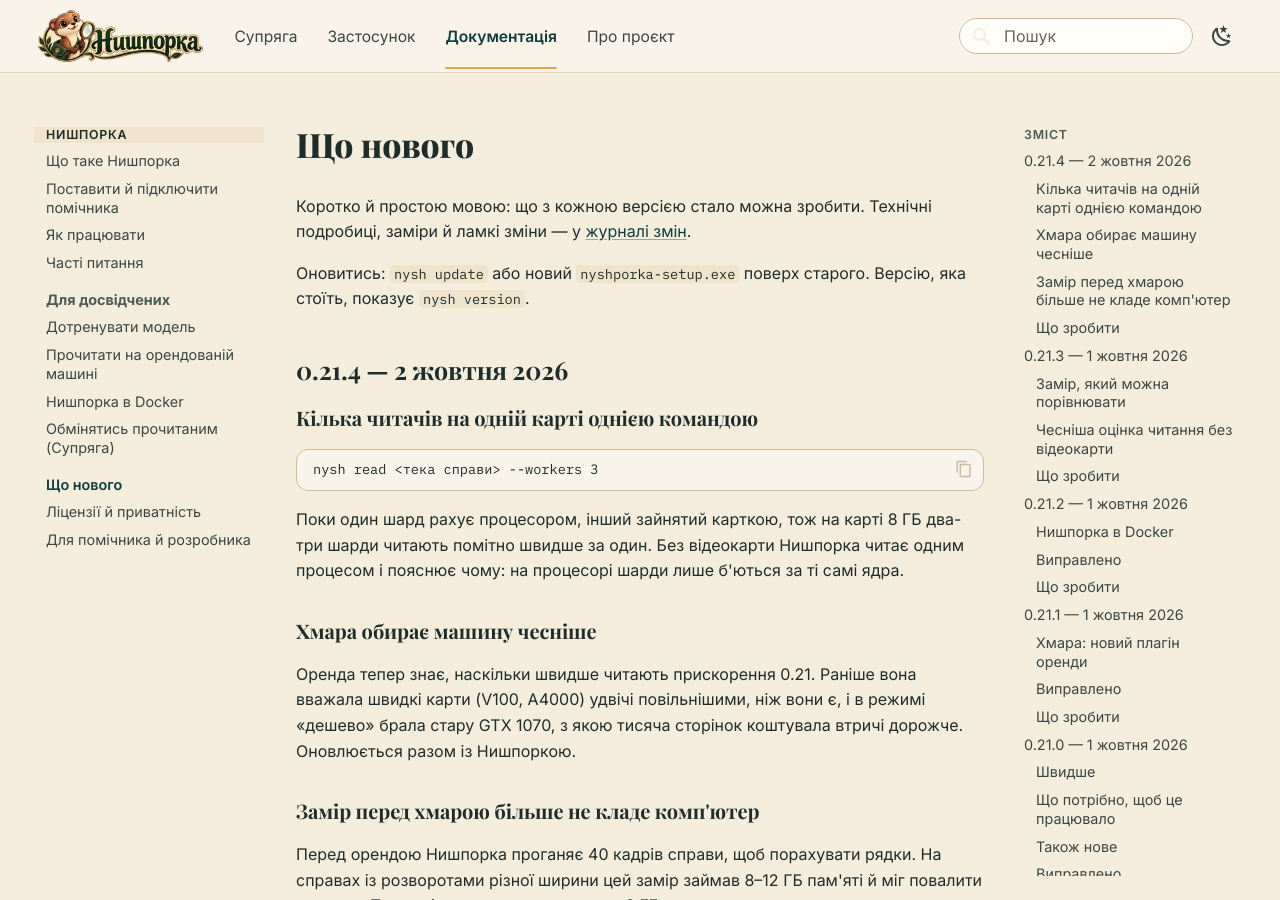
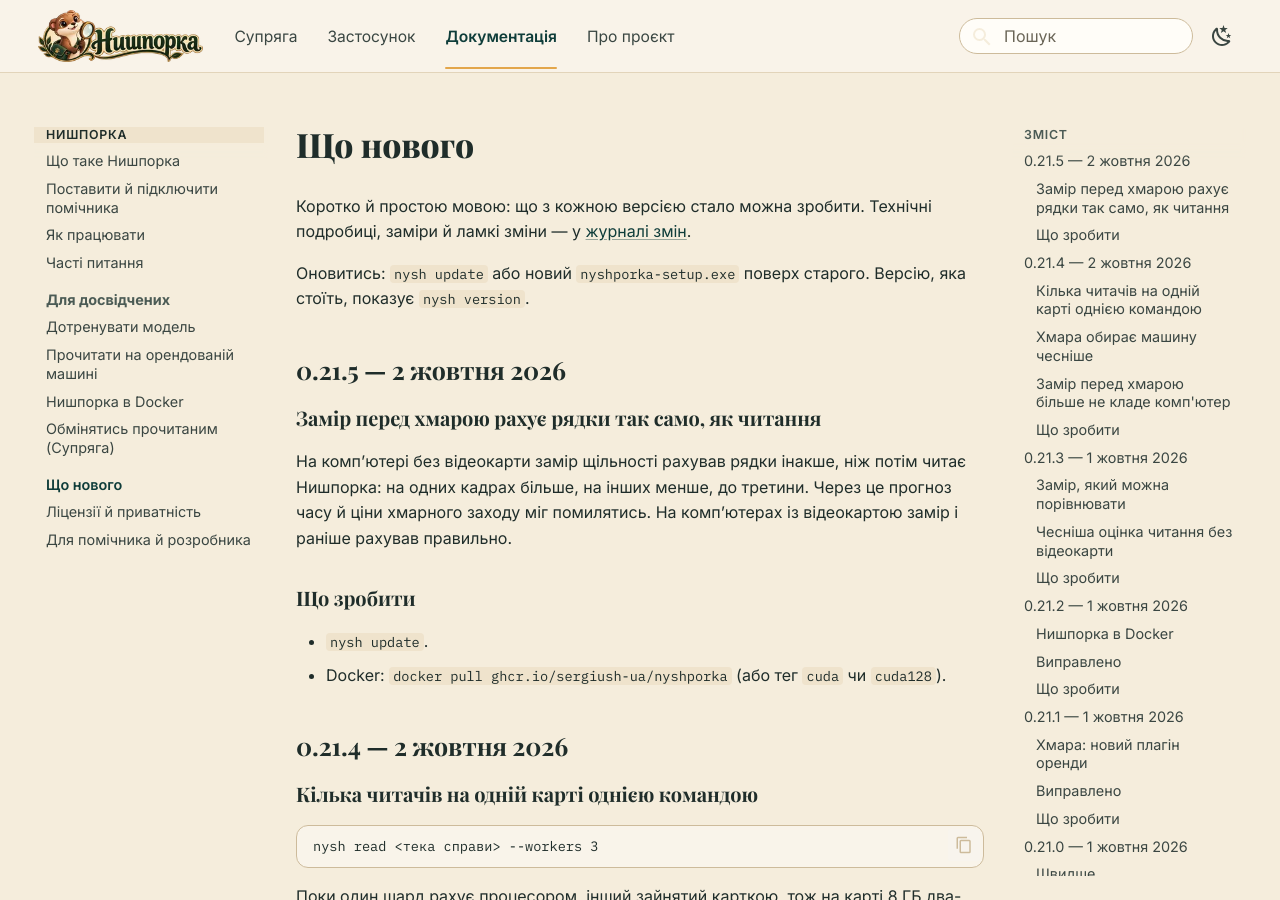
Before and after one commit to SERGIUSH-UA/nyshporka, an MkDocs documentation site: the page built from docs/whats-new.md, in a window 1280 px wide and 900 px high. Built offline with MkDocs 1.6.1 and Material for MkDocs 9.7.7, drawn with Linux system fonts in a browser that asks for light colours; comment, search, counter and statistics services are not loaded.

Commit message:
Release 0.21.5: density probe counts lines like the runner without a card
Co-Authored-By: Claude Opus 5.5 <noreply@anthropic.com>
Claude-Session: https://claude.ai/code/session_01C1ox7gqUNFoiyrnyt9baHz

```diff
--- a/docs/whats-new.md
+++ b/docs/whats-new.md
@@ -6,6 +6,20 @@
 
 Оновитись: `nysh update` або новий `nyshporka-setup.exe` поверх старого.
 Версію, яка стоїть, показує `nysh version`.
+
+## 0.21.5 — 2 жовтня 2026
+
+### Замір перед хмарою рахує рядки так само, як читання
+
+На комп’ютері без відеокарти замір щільності рахував рядки інакше, ніж потім
+читає Нишпорка: на одних кадрах більше, на інших менше, до третини. Через це
+прогноз часу й ціни хмарного заходу міг помилятись. На комп’ютерах із
+відеокартою замір і раніше рахував правильно.
+
+### Що зробити
+
+- `nysh update`.
+- Docker: `docker pull ghcr.io/sergiush-ua/nyshporka` (або тег `cuda` чи `cuda128`).
 
 ## 0.21.4 — 2 жовтня 2026
 
--- a/src/nyshporka/__init__.py
+++ b/src/nyshporka/__init__.py
@@ -15,6 +15,6 @@
 можуть розійтись у відповідях.
 """
 
-__version__ = "0.21.4"
+__version__ = "0.21.5"
 
 __all__ = ["__version__"]
```
Also changed, not shown: CHANGELOG.md (+2 -0 lines).
